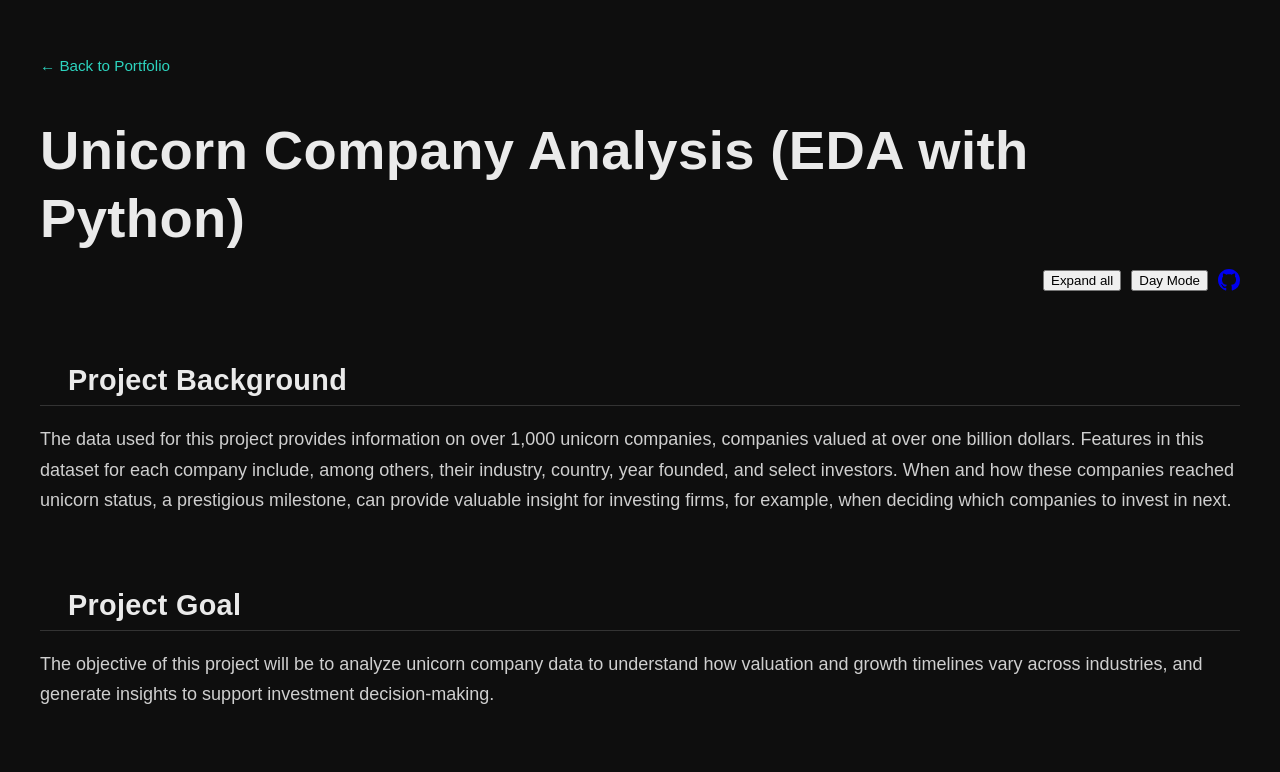
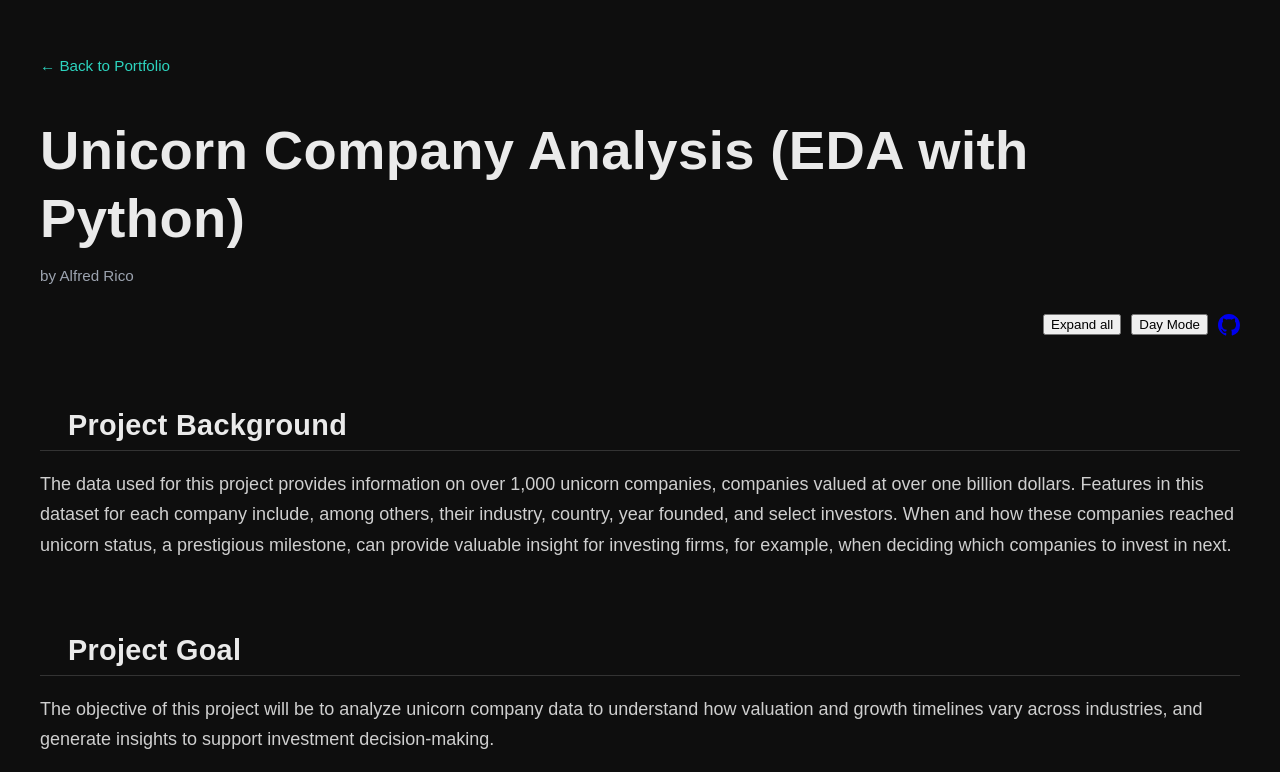
Before and after one commit to ShadyEggs/Unicorn-Company-Analysis, a plain HTML site: page index.html in a window 1280 px wide. Shown: the top 772 px of the page. Drawn offline with Linux system fonts and the light colour scheme.

Commit message:
Update index.html

```diff
--- a/index.html
+++ b/index.html
@@ -437,6 +437,10 @@ details summary {
   </a>
 </div>
 <h1>Unicorn Company Analysis (EDA with Python)</h1>
+<p style="margin-top:-6px; margin-bottom:25px; font-size:0.95rem; color:#9ca3af;">
+  by Alfred Rico
+</p>
+
 <div class="controls" style="gap:10px; align-items:center;">
 <button id="toggleBtn" onclick="toggleAll()">Expand all</button>
 <button id="modeBtn" onclick="toggleMode()">Day Mode</button>
```
